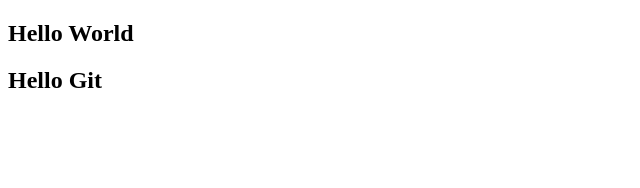
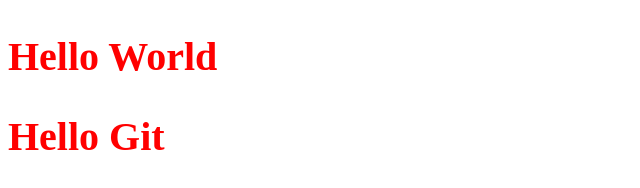
Before and after one commit to zcp220429/project_02, a plain HTML site: page index.html in a window 1280 px wide. Shown: the whole page, without its empty margins (0-640 px from the left). Drawn offline with Linux system fonts and the light colour scheme.

Commit message:
修改了style

```diff
--- a/index.html
+++ b/index.html
@@ -4,6 +4,12 @@
 <head>
     <meta charset="UTF-8">
     <title>index</title>
+    <style>
+        h2 {
+            color: red;
+            font-size: 40px;
+        }
+    </style>
 </head>
 
 <body>
```
